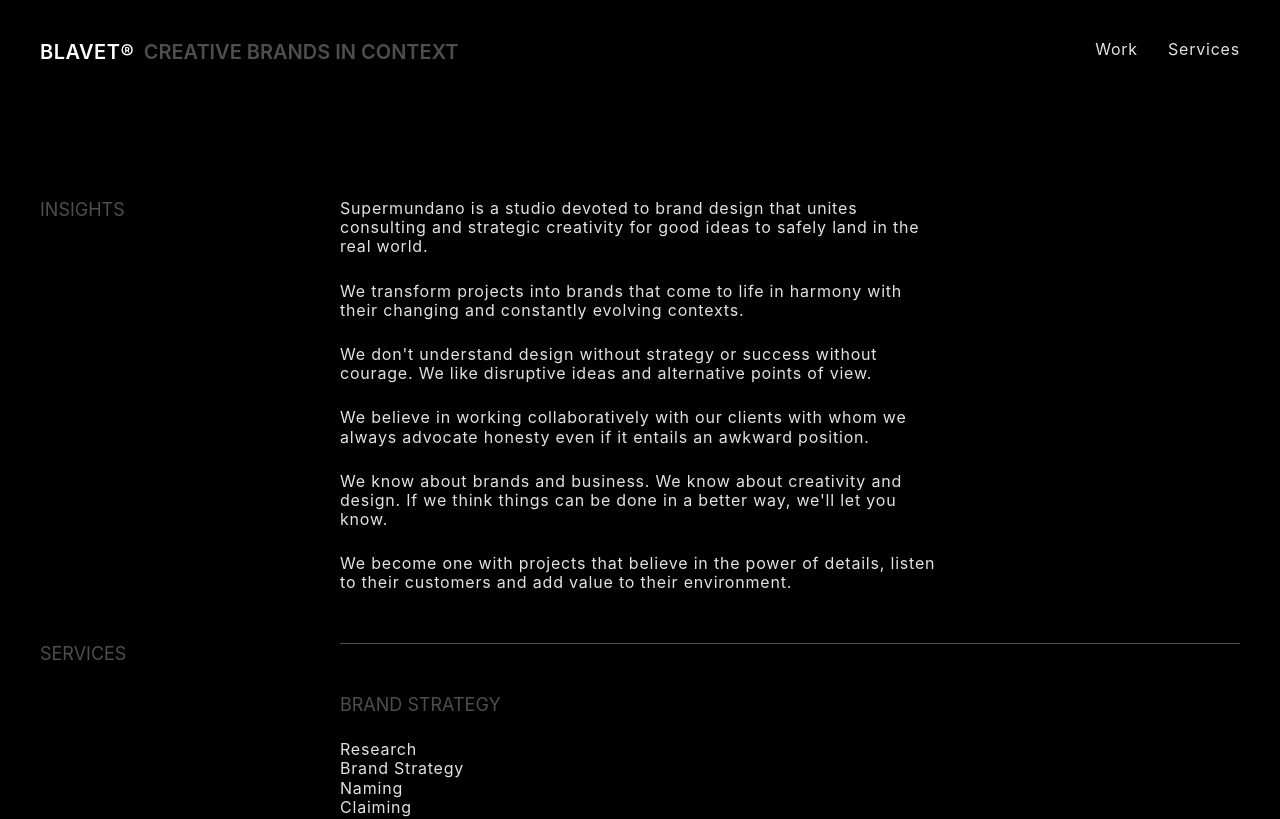
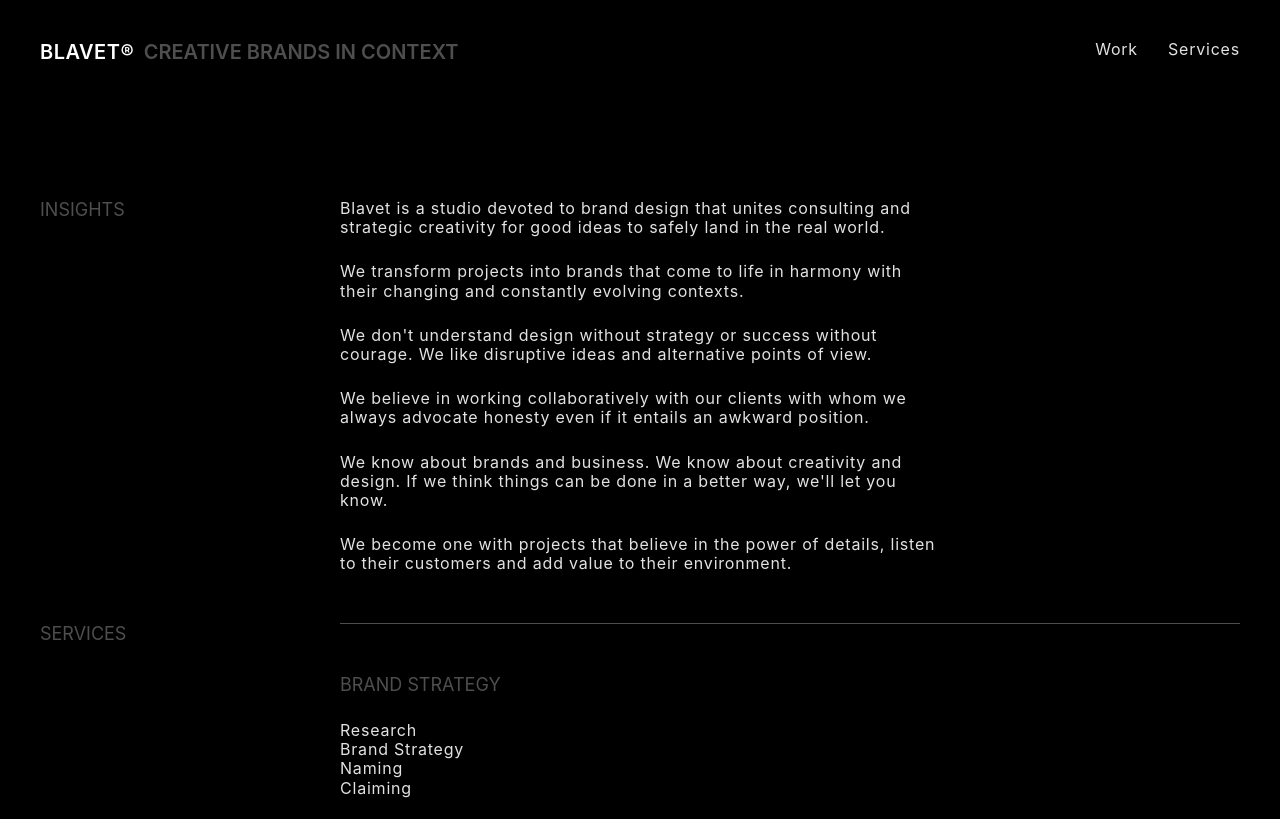
Before and after one commit to supermundano/supermundano-web, a Next.js app: page /services in a window 1280 px wide. Shown: the top 819 px of the page. Built offline with nearby package versions, Linux system fonts and the light colour scheme; no server answers; a web font is replaced by a local one.

Commit message:
Quitamos Supermundano de todas partes

```diff
--- a/components/Page.tsx
+++ b/components/Page.tsx
@@ -29,7 +29,7 @@
         transition={{ type: 'linear' }}
       >
       <Head>
-        <title>Supermundano</title>
+        <title>Blavet</title>
         <meta name="description" content="Creative Brands in Context" />
         <link rel="icon" href="/favicon.ico" />
         <link rel="stylesheet" href="https://use.typekit.net/uum7jsn.css"></link>
@@ -42,7 +42,7 @@
         location="bottom"
         buttonText="I agree"
         buttonClasses="cookie-btn"
-        cookieName="accept-supermundano-cookies"
+        cookieName="accept-blavet-cookies"
         sameSite="strict"
         style={{ background: "#ffffffee", color: "#000", maxWidth: "380px", right: "0", left: "auto", padding: '2rem' }}
         expires={150}
--- a/components/SanityImage.tsx
+++ b/components/SanityImage.tsx
@@ -18,7 +18,7 @@
 
   const imageProps = getImageProps(image_ref);
   const src = (typeof imageProps?.src === 'string') ? imageProps?.src : '';
-  const altText = image_data?.asset?.altText || 'Imagen Supermundano';
+  const altText = image_data?.asset?.altText || 'Imagen Blavet';
 
   return (
       <Image alt={altText} src={src} {...imageProps} layout="responsive" sizes={`(max-width: ${image_size}px) 100vw, ${image_size}px` }/>
--- a/components/ServicesTextSection.tsx
+++ b/components/ServicesTextSection.tsx
@@ -30,7 +30,7 @@
           <h2 className="secondary-title">INSIGHTS</h2>
       </div>
       <div className="text">
-        <p>Supermundano is a studio devoted to brand design that unites consulting and strategic creativity for good ideas to safely land in the real world.</p>
+        <p>Blavet is a studio devoted to brand design that unites consulting and strategic creativity for good ideas to safely land in the real world.</p>
         <p>We transform projects into brands that come to life in harmony with their changing and constantly evolving contexts.</p>
         <p>We don&apos;t understand design without strategy or success without courage. We like disruptive ideas and alternative points of view.</p>
         <p>We believe in working collaboratively with our clients with whom we always advocate honesty even if it entails an awkward position.</p>
```
